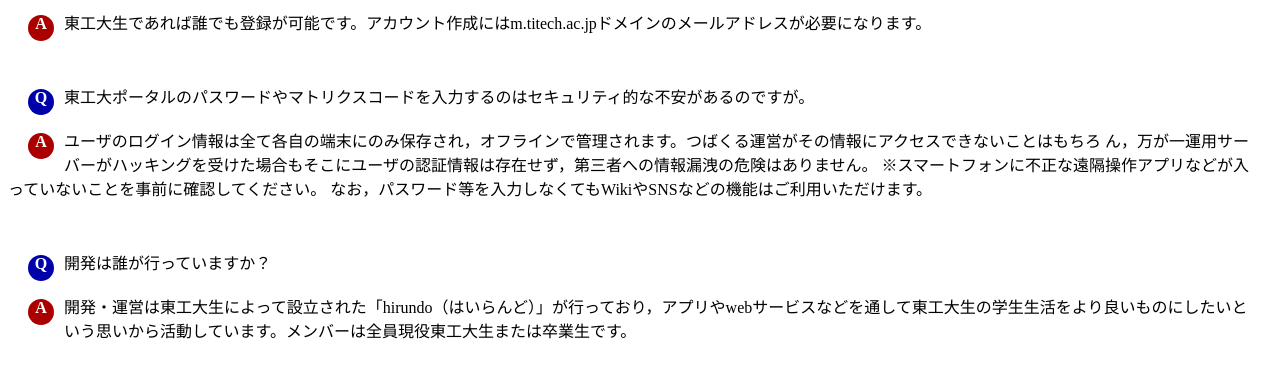
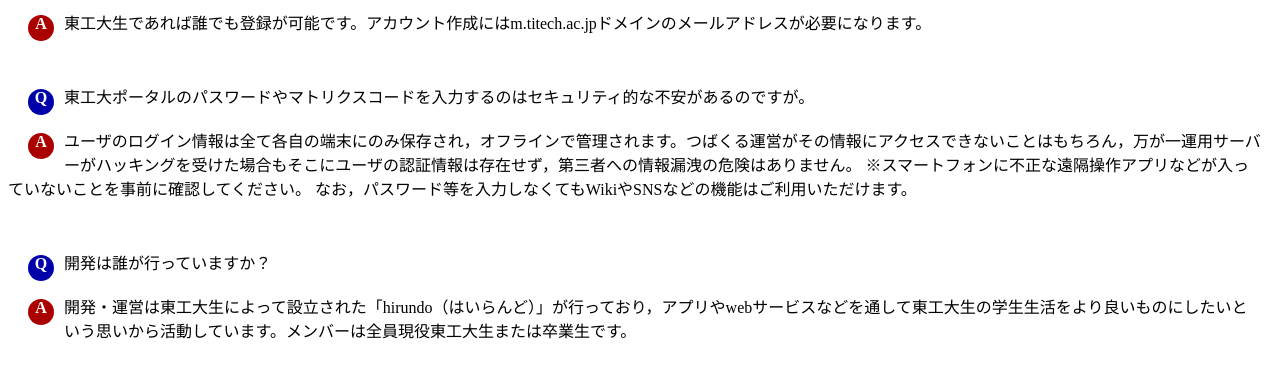
Before and after one commit to hirundoinc/tsubacle-documents, a plain HTML site: page faq.html in a window 1280 px wide. Shown: the part 114-492 px from the top of the page. Drawn offline with Linux system fonts and the light colour scheme.

Commit message:
Update faq.html

```diff
--- a/faq.html
+++ b/faq.html
@@ -53,7 +53,7 @@
     </div>
     <div class='space'>
      <div class='a'>A</div><div>
-        ユーザのログイン情報は全て各自の端末にのみ保存され，オフラインで管理されます。つばくる運営がその情報にアクセスできないことはもちろ  ん，万が一運用サーバーがハッキングを受けた場合もそこにユーザの認証情報は存在せず，第三者への情報漏洩の危険はありません。
+        ユーザのログイン情報は全て各自の端末にのみ保存され，オフラインで管理されます。つばくる運営がその情報にアクセスできないことはもちろん，万が一運用サーバーがハッキングを受けた場合もそこにユーザの認証情報は存在せず，第三者への情報漏洩の危険はありません。
       ※スマートフォンに不正な遠隔操作アプリなどが入っていないことを事前に確認してください。
 
       なお，パスワード等を入力しなくてもWikiやSNSなどの機能はご利用いただけます。
```
